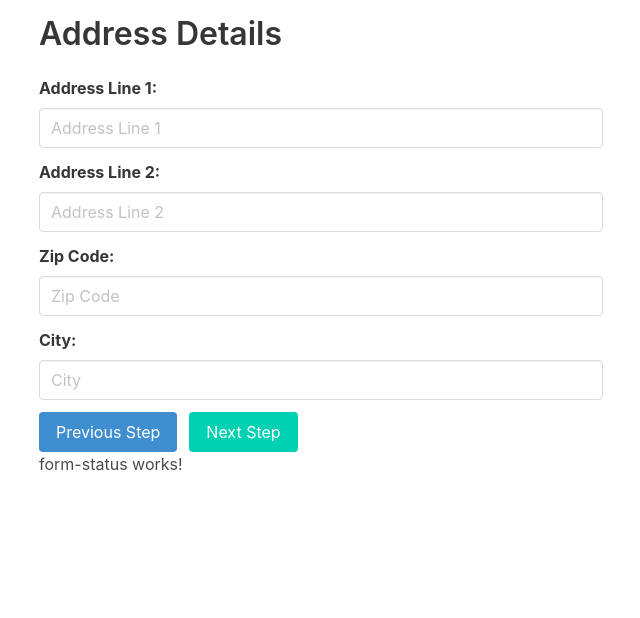
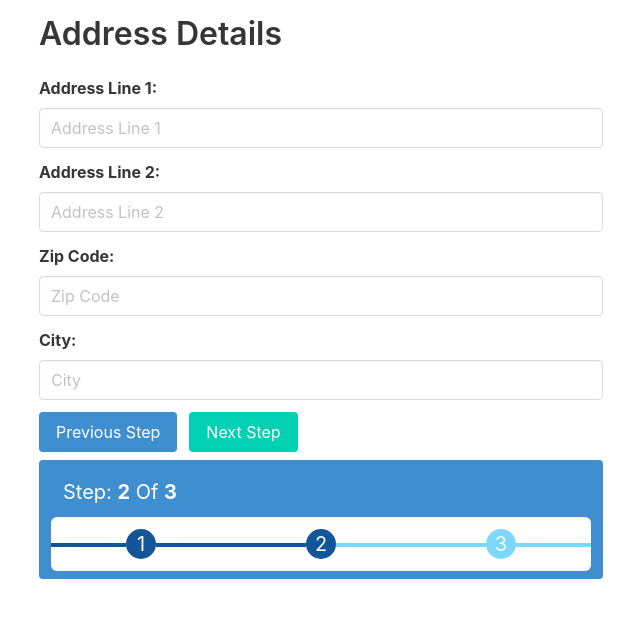
Before and after one commit to jlfagundes/angular-multi-step-form, an Angular app in the folder angular-multistepform-angularservices/: page /form/address in a window 1280 px wide. Shown: the top 618 px of the page, without its empty margins (25-665 px from the left). Built offline with nearby package versions, Linux system fonts and the light colour scheme.

Commit message:
feat: form status component html

```diff
--- a/angular-multistepform-angularservices/src/app/components/shared/form-status/form-status.component.html
+++ b/angular-multistepform-angularservices/src/app/components/shared/form-status/form-status.component.html
@@ -1 +1,26 @@
-<p>form-status works!</p>
+<div class="py-2">
+
+  <article class="tile is-child notification is-info px-5">
+    <p class="subtitle">
+      Step: <b>{{ currentStep }}</b>
+      Of <b>{{ totalSteps }}</b>
+    </p>
+
+    <div class="form-progress columns">
+
+      <div *ngFor="let stepNumber of steps;"
+           [class.previous-step]="stepNumber < currentStep"
+           [class.current-step]="stepNumber == currentStep"
+           class="progress-step column">
+        <div class="progress-indicator">
+          <p class="has-text-centered is-size-5">
+            {{ stepNumber }}
+          </p>
+        </div>
+      </div>
+
+    </div>
+
+  </article>
+
+</div>
```
